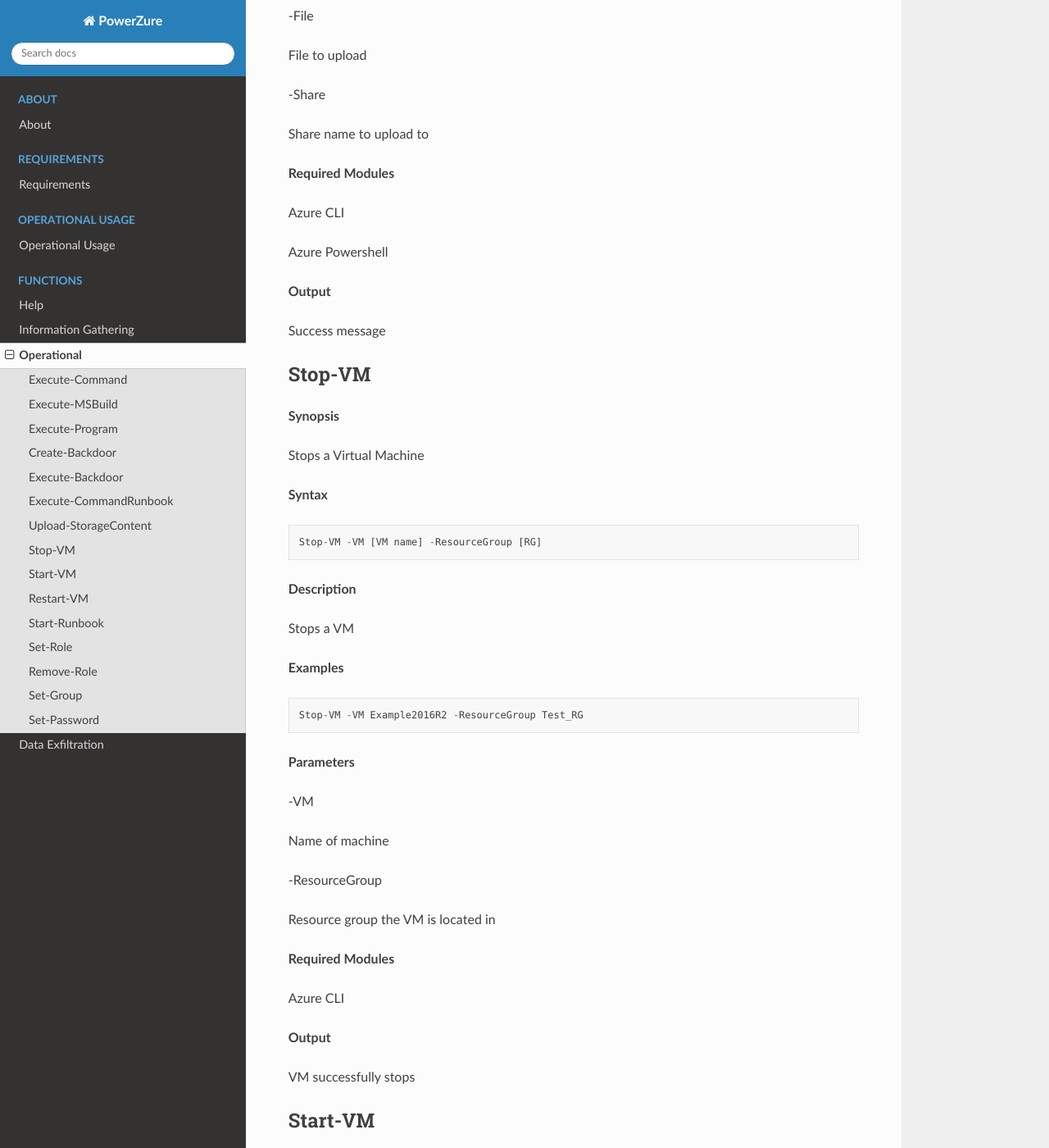
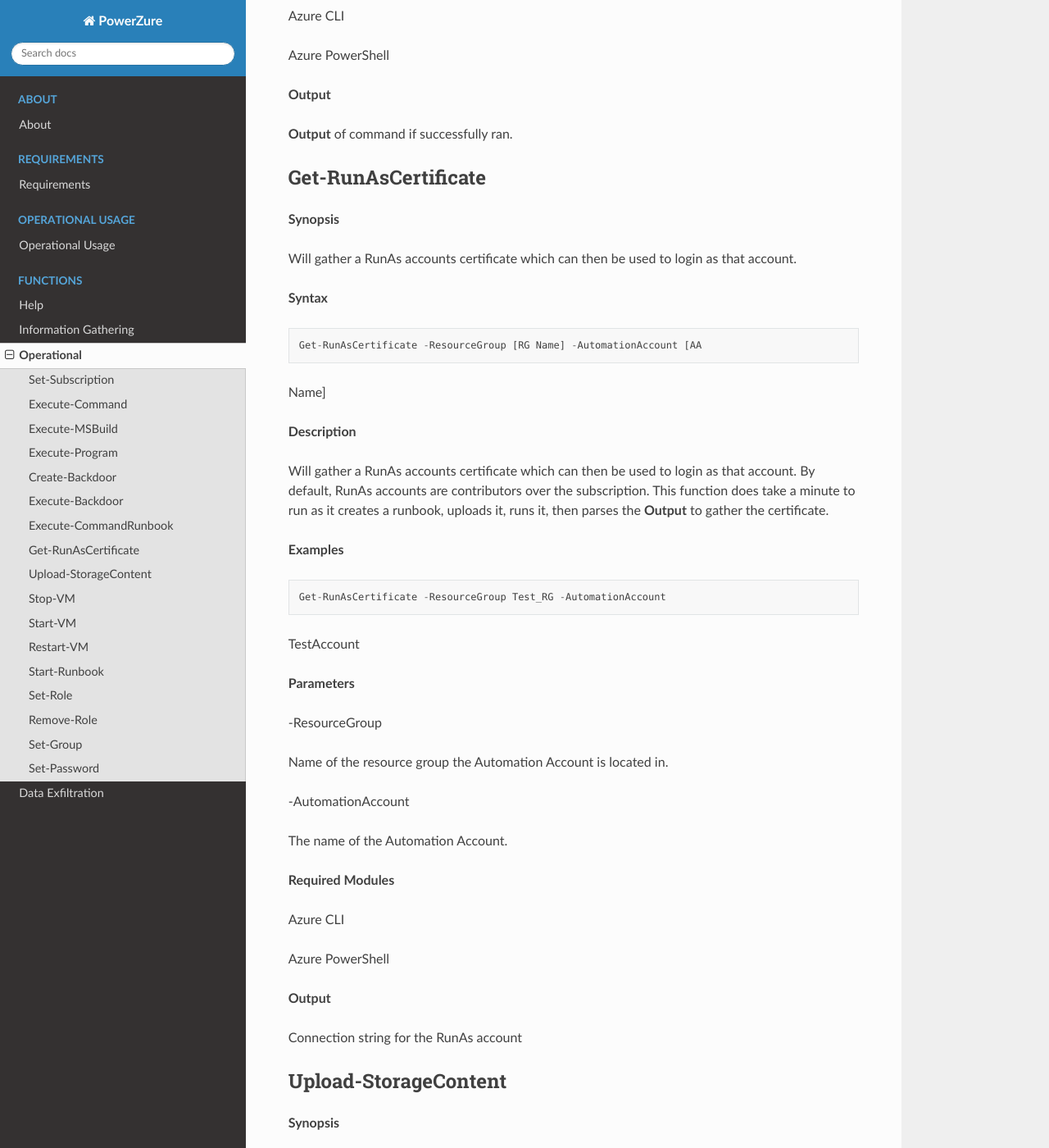
Before and after one commit to hausec/PowerZure, a Sphinx documentation site: the page built from docs/Functions/operational.rst, in a window 1280 px wide and 1400 px high, scrolled down 7842 px. Shown: the whole window at 82% size. Built offline with Sphinx 7.4.7 and the Read the Docs theme 2.0.0, drawn with Linux system fonts in a browser that asks for light colours; some of the changed text lies outside the part shown.

Commit message:
Switch aroo

```diff
--- a/docs/Functions/operational.rst
+++ b/docs/Functions/operational.rst
@@ -1,5 +1,74 @@
 Operational
 ===========
+
+Set-Subscription
+----------------
+
+.. _**Synopsis**-45:
+
+**Synopsis**
+
+
+Sets default subscription. Necessary if in a tenant with multiple
+subscriptions.
+
+
+
+
+
+
+.. _**Syntax**-45:
+
+**Syntax**
+
+
+
+::
+
+  Set-Subscription -Id [Subscription ID]
+
+.. _**Description**-45:
+
+**Description**
+
+
+Sets the default subscription
+
+.. _**Examples**-45:
+
+**Examples**
+
+
+
+::
+
+  Set-Subscription -Id b049c906-7000-4899-b644-f3eb835f04d0
+
+.. _**Parameters**-45:
+
+**Parameters**
+
+
+-Id
+
+Subscription ID
+
+.. _required-modules-47:
+
+**Required Modules**
+
+
+Azure CLI
+
+.. _**Output**-45:
+
+**Output**
+
+
+Success message
+
+
+
 
 Execute-Command
 ---------------
@@ -494,6 +563,81 @@
 
 **Output** of command if successfully ran.
 
+Get-RunAsCertificate
+--------------------
+
+.. _**Synopsis**-18:
+
+**Synopsis**
+
+
+Will gather a RunAs accounts certificate which can then be used to login
+as that account.
+
+
+
+
+
+
+.. _**Syntax**-18:
+
+**Syntax**
+
+::
+
+  Get-RunAsCertificate -ResourceGroup [RG Name] -AutomationAccount [AA
+Name]
+
+.. _**Description**-18:
+
+**Description**
+
+
+Will gather a RunAs accounts certificate which can then be used to login
+as that account. By default, RunAs accounts are contributors over the
+subscription. This function does take a minute to run as it creates a
+runbook, uploads it, runs it, then parses the **Output** to gather the
+certificate.
+
+.. _**Examples**-18:
+
+**Examples**
+
+::
+
+  Get-RunAsCertificate -ResourceGroup Test_RG -AutomationAccount
+TestAccount
+
+.. _**Parameters**-18:
+
+**Parameters**
+
+
+-ResourceGroup
+
+Name of the resource group the Automation Account is located in.
+
+-AutomationAccount
+
+The name of the Automation Account.
+
+.. _required-modules-17:
+
+**Required Modules**
+
+
+Azure CLI
+
+Azure PowerShell
+
+.. _**Output**-18:
+
+**Output**
+
+
+Connection string for the RunAs account
+
+
 Upload-StorageContent
 ---------------------
 
@@ -569,6 +713,11 @@
 
 
 Success message
+
+
+
+
+
 
 Stop-VM
 -------
```
